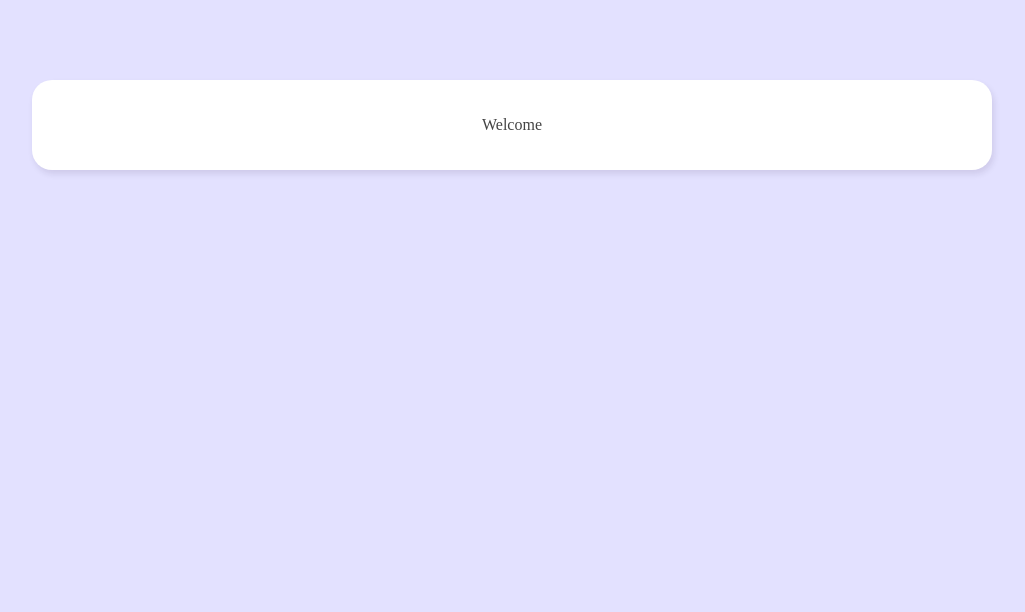
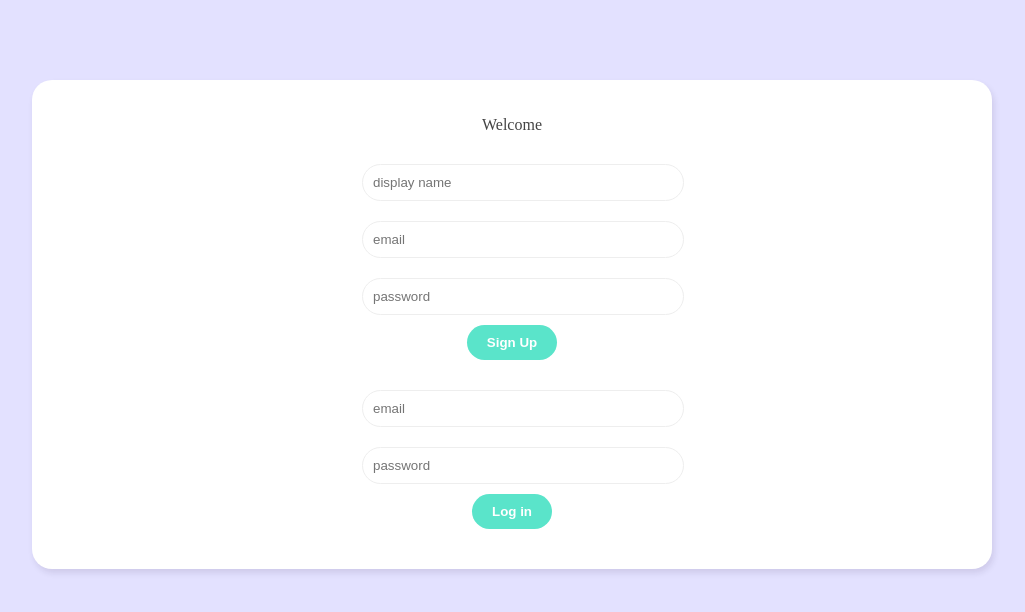
Before and after one commit to mtoyopet/live-chat-firebase-vue, a Vue app: page / in a window 1280 px wide. Shown: the top 612 px of the page, without its empty margins (128-1153 px from the left). Built offline with nearby package versions, Linux system fonts and the light colour scheme.

Commit message:
login & signup form added

```diff
--- /dev/null
+++ b/src/components/LoginForm.vue
@@ -0,0 +1,29 @@
+<template>
+  <form @submit.prevent="handleSubmit">
+    <input type="email" required placeholder="email" v-model="email">
+    <input type="password" required placeholder="password" v-model="password">
+    <button>Log in</button>
+  </form>
+</template>
+
+<script>
+import { ref } from 'vue'
+
+export default {
+  setup() {
+    // refs
+    const email = ref('')
+    const password = ref('')
+
+    const handleSubmit = () => {
+      console.log(email, password)
+    }
+
+    return { email, password, handleSubmit }
+  }
+}
+</script>
+
+<style>
+
+</style>
--- /dev/null
+++ b/src/components/SignUpForm.vue
@@ -0,0 +1,31 @@
+<template>
+  <form @submit.prevent="handleSubmit">
+    <input type="text" required placeholder="display name" v-model="displayName">
+    <input type="email" required placeholder="email" v-model="email">
+    <input type="password" required placeholder="password" v-model="password">
+    <button>Sign Up</button>
+  </form>
+</template>
+
+<script>
+import { ref } from 'vue'
+
+export default {
+  setup() {
+    // refs
+    const displayName = ref('')
+    const email = ref('')
+    const password = ref('')
+
+    const handleSubmit = () => {
+      console.log(displayName, email, password)
+    }
+
+    return { displayName, email, password, handleSubmit }
+  }
+}
+</script>
+
+<style>
+
+</style>
--- a/src/views/Welcome.vue
+++ b/src/views/Welcome.vue
@@ -1,14 +1,42 @@
 <template>
   <div class="container welcome">
-    <p>
-      Welcome
-    </p>
+    <p>Welcome</p>
+    <sign-up-form />
+    <login-form />
   </div>
 </template>
+
+<script>
+import SignUpForm from '../components/SignUpForm'
+import LoginForm from '../components/LoginForm'
+
+export default {
+  components: { SignUpForm, LoginForm }
+}
+</script>
 
 <style>
   .welcome {
     text-align: center;
     padding: 20px 0;
   }
+
+  /* form styles */
+  .welcome form {
+    width: 300px;
+    margin: 20px auto;
+  }
+  .welcome label {
+    display: block;
+    margin: 20px 0 10px;
+  }
+  .welcome input {
+    width: 100%;
+    padding: 10px;
+    border-radius: 20px;
+    border: 1px solid #eee;
+    outline: none;
+    color: #999;
+    margin: 10px auto;
+  }
 </style>
```
Also changed, not shown: 1 other file (tests, documents, lock files or other folders).
